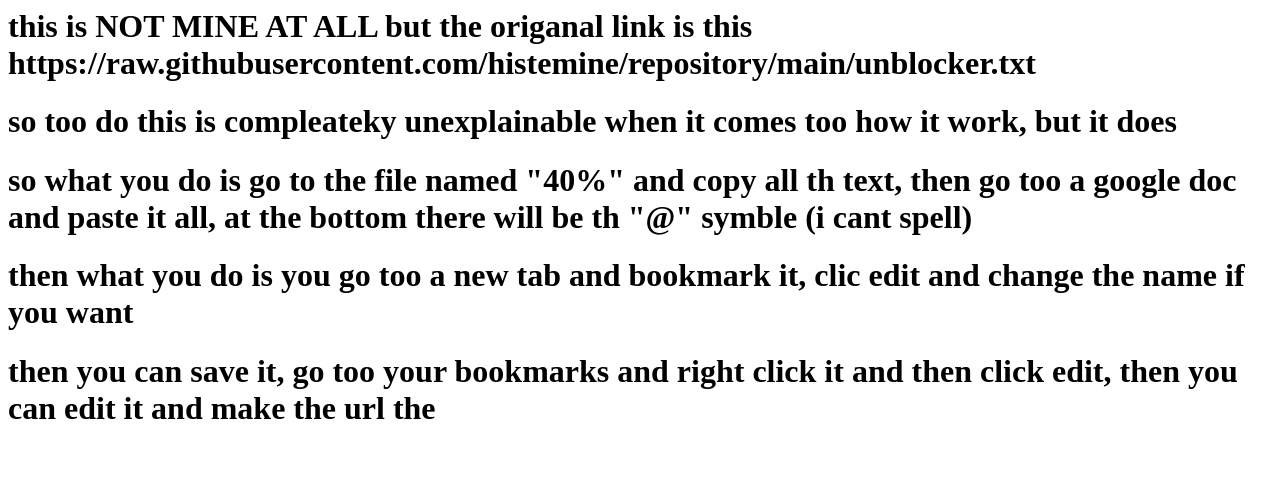
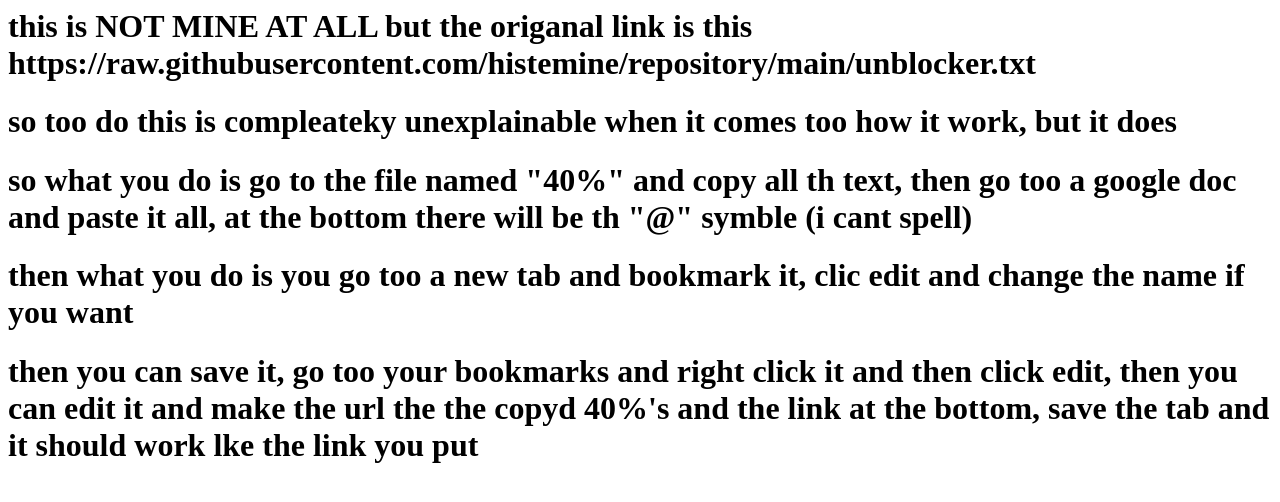
Before and after one commit to BOBLO123/NOT-MINE-but-it-will-help-you-unblook, a plain HTML site: page index.html in a window 1280 px wide. Drawn offline with Linux system fonts and the light colour scheme.

Commit message:
Update index.html

```diff
--- a/index.html
+++ b/index.html
@@ -2,4 +2,4 @@
 <h1> so too do this is compleateky unexplainable when it comes too how it work, but it does</h1>
 <h1>so what you do is go to the file named "40%" and copy all th text, then go too a google doc and paste it all, at the bottom there will be th "@" symble (i cant spell)</h1>
 <h1>then what you do is you go too a new tab and bookmark it, clic edit and change the name if you want</h1>
-<h1>then you can save it, go too your bookmarks and right click it and then click edit, then you can edit it and make the url the </h1>
+<h1>then you can save it, go too your bookmarks and right click it and then click edit, then you can edit it and make the url the the copyd 40%'s and the link at the bottom, save the tab and it should work lke the link you put</h1>
```
